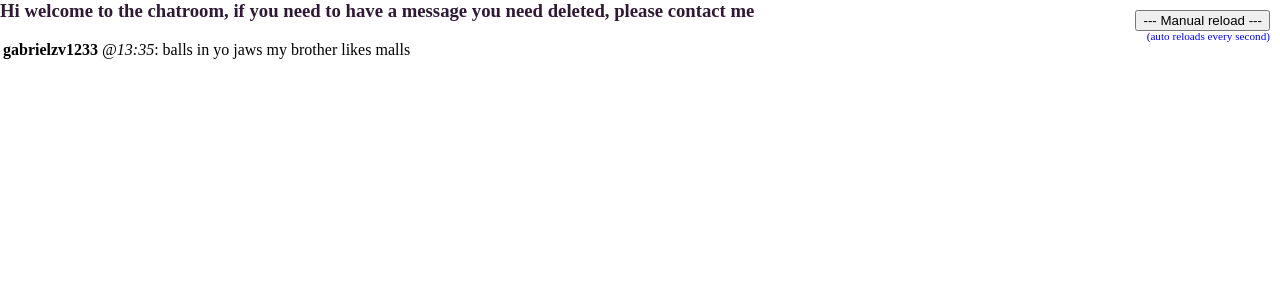
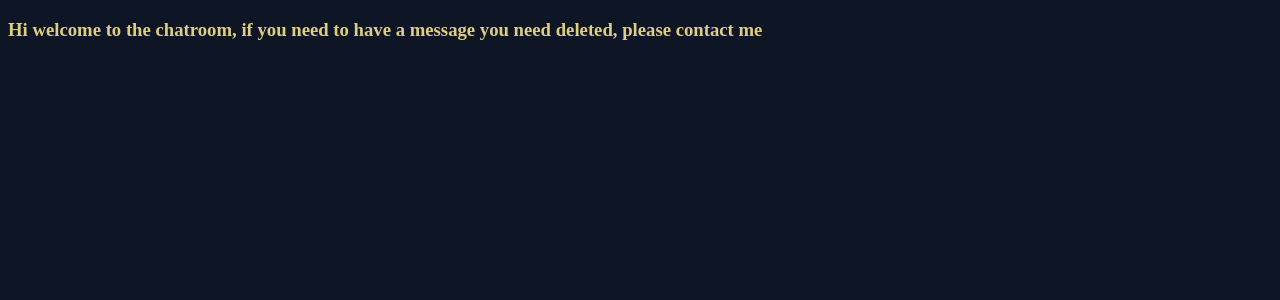
Before and after one commit to gabrielzv1233/msgr, a Flask app: page /full in a window 1280 px wide. Shown: the top 300 px of the page. Run offline with Flask 3, Linux system fonts and the light colour scheme; data that the repository does not hold is empty.

Commit message:
page no longer needs to reload to display new messages, removed manual reload button, added dark more (not toggle able) added .gitignore removed borders between messages window and sending window, removed message sender header in sender

```diff
--- a/main.py
+++ b/main.py
@@ -31,7 +31,7 @@ def receive_message():
 
         if response.status_code == 200:
             with open('messages.txt', 'a') as file:
-                file.write(f'<b>{user}</b> <i>@{server_time}/i>: {message}<br>\n')
+                file.write(f'<b>{user}</b> <i>@{server_time}</i>: {message}<br>\n')
             return render_template('message_sent.html')
         else:
             return 'Failed to send the message.'
--- a/messages.txt
+++ /dev/null
@@ -1 +0,0 @@
-<b>gabrielzv1233</b> <i>@13:35</i>: balls in yo jaws my brother likes malls<br>
--- a/templates/full.html
+++ b/templates/full.html
@@ -1,42 +1,46 @@
+<!DOCTYPE html>
 <html>
 <head>
-    <title>
-      msgr
-    </title>
+    <title>msgr</title>
+    <script src="https://code.jquery.com/jquery-3.6.0.min.js"></script>
+  <script>
+        $(document).ready(function() {
+            // Function to fetch and update the messages
+            function updateMessages() {
+                $.ajax({
+                    url: "/api/get/raw",
+                    type: "GET",
+                    dataType: "text",
+                    success: function(data) {
+                        $("#messages").html(data);
+                    }
+                });
+            }
+
+            // Update messages initially
+            updateMessages();
+
+            // Set interval to update messages every 1 second
+            setInterval(function() {
+                updateMessages();
+            }, 1000);
+        });
+    </script>
   <style>
-      #content {
-        word-wrap: break-word;
+    #rulesandinfo {
+        color:#DECE80;
       }
-      #reloadButton {
-      position: fixed;
-      top: 10px;
-      right: 10px;
+    body {
+      background-color:#0E1525;
     }
-      #rulesandinfo {
-        color:#301934;
+    #messages {
+      color:#F5F9FC;
     }
+
   </style>
 </head>
-    <span style="color:blue;font-size:70%;"><button id="reloadButton" onclick="reloadPage()">--- Manual reload ---</button><center><p id="reloadButton"style="margin-top:20px;">(auto reloads every second)</p></center></span>
-  <body style="margin: 0; padding: 0;">
+<body>
       <div id="rulesandinfo"><b><h3>Hi welcome to the chatroom, if you need to have a message you need deleted, please contact me</h3></b></div>
-    <!-- here is the element for the messages -->
-    <div style="margin-left:3px;" id="content">{{ messages|safe }}</div>
-    <script>
-      function reloadPage() {
-       location.reload();
-}
-    </script>
-    <body onload="scrollPage()">
-<script>function scrollPage() {
-  window.scrollTo(0, document.body.scrollHeight);
-}</script>
-      <script>
-        window.onload = function() {
-            setInterval(function() {
-                location.reload();
-            }, 1000); // 1000 milliseconds = 1 second
-        };
-    </script>
+    <div id="messages"></div>
 </body>
 </html>
```
Also changed, not shown: templates/index.html (+7 -3 lines), templates/send.html (+8 -1 lines), 1 other file. Lines whose indentation alone changed are shown as unchanged.
